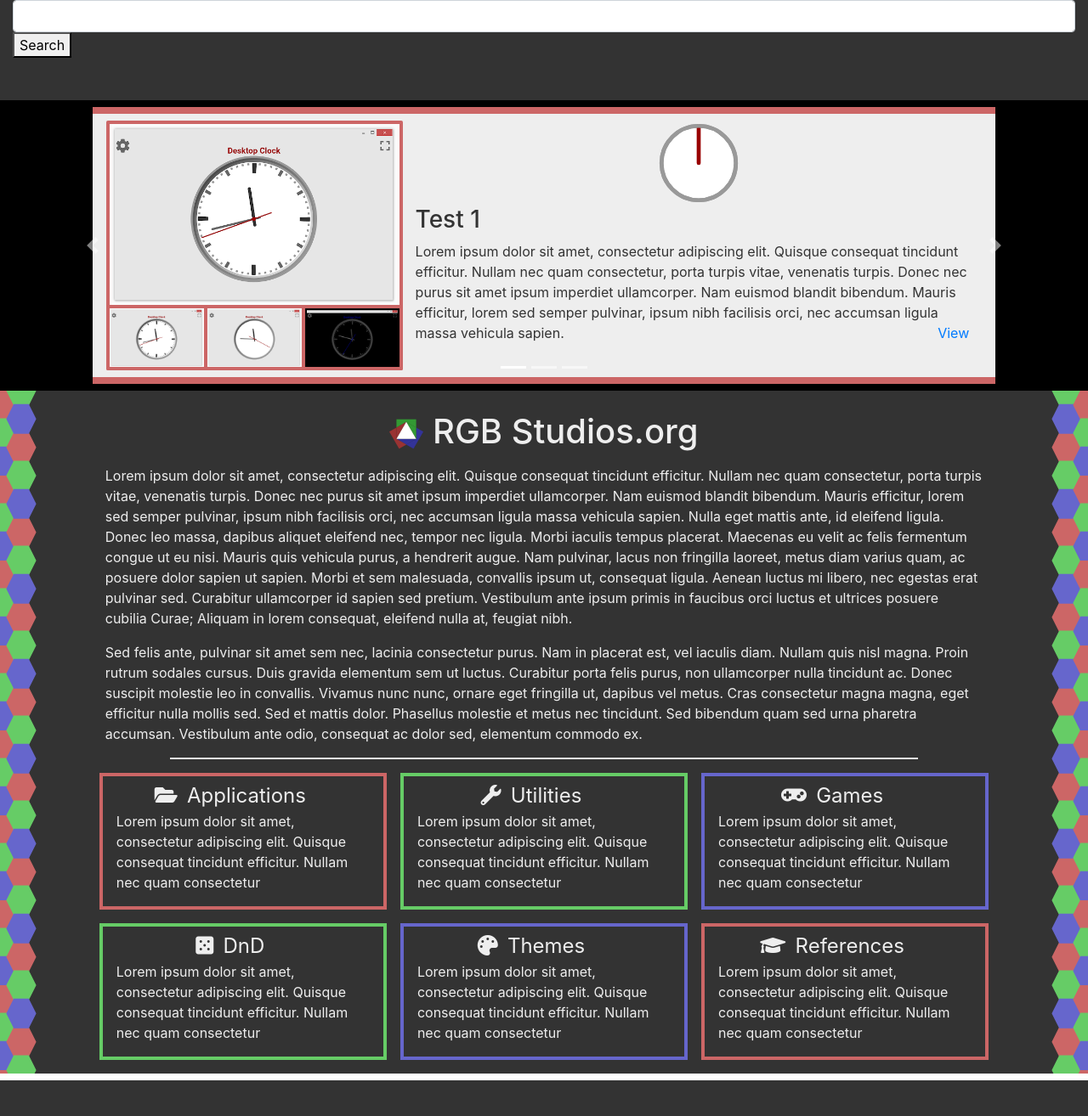
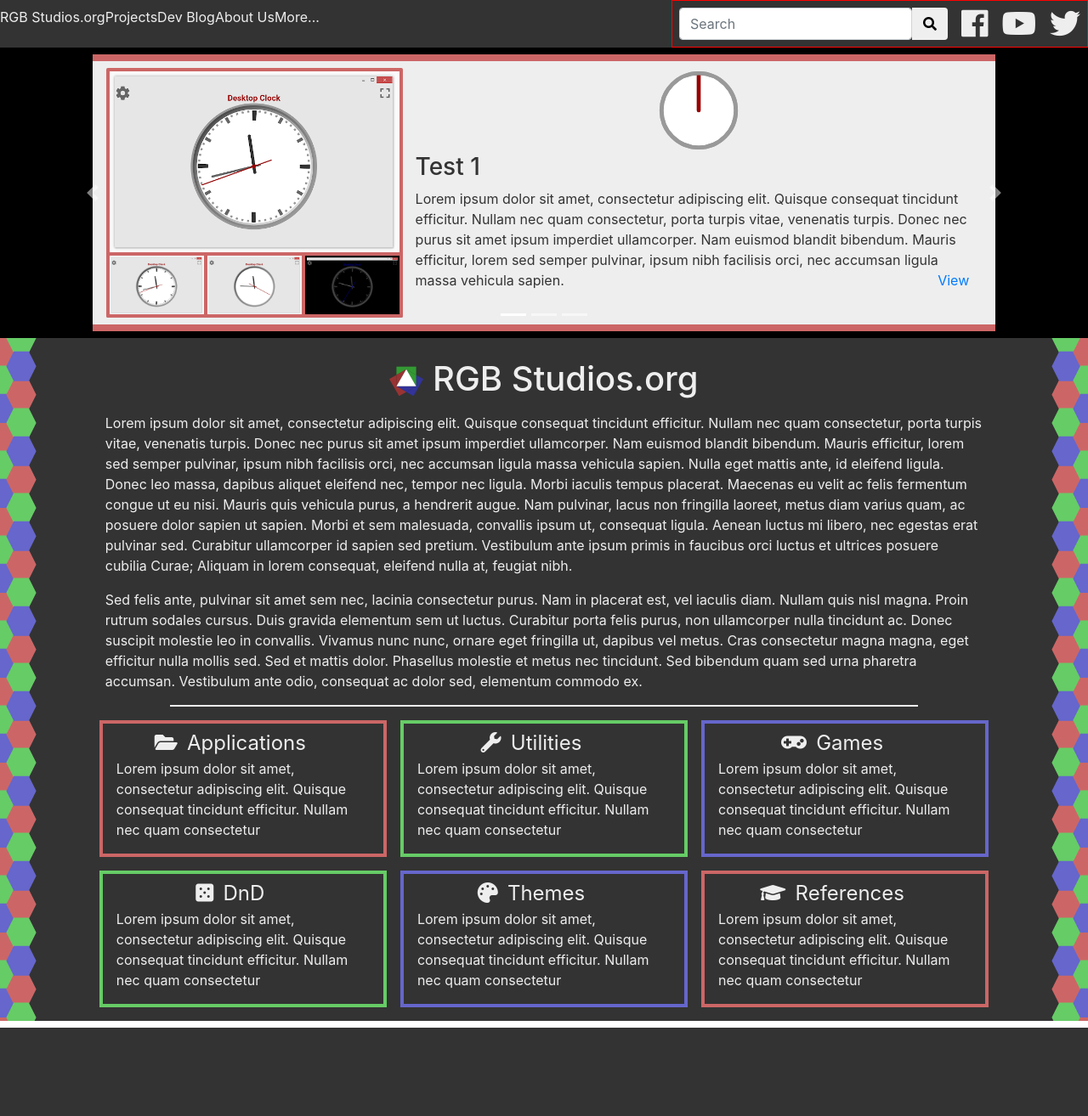
Before and after one commit to rgbstudios/rgb-4.0-alpha, a Jekyll site: the page built from index.html, in a window 1280 px wide. Shown: the whole page at 85% size. Built offline with Jekyll 4.4.1, drawn with Linux system fonts in a browser that asks for light colours; nearby versions of some CDN libraries; after the commit the page ends 1252 px from its top, so only the background shows below that.

Commit message:
Header Alpha

```diff
--- a/_includes/header.html
+++ b/_includes/header.html
@@ -1,8 +1,45 @@
-<div class="container-fluid">
-  <form id="prospects_form">
-    <input class="form-control" type="text" name="query" id="query">
-    <button  id="search" type="submit">Search</button>
-  </form>
+<div class="container-fluid p-0">
+  <nav class="navbar p-0 m-0">
+    <div class="nav-item">
+      <p class="rgb-light">RGB Studios.org</p>
+    </div>
+    <div class="nav-item">
+      <p class="rgb-light">Projects</p>
+    </div>
+    <div class="nav-item">
+      <p class="rgb-light">Dev Blog</p>
+    </div>
+    <div class="nav-item">
+      <p class="rgb-light">About Us</p>
+    </div>
+    <div class="nav-item">
+      <p class="rgb-light">More...</p>
+    </div>
+
+    <nav class="navbar ml-auto px-0 py-2" style="border: 1px solid red">
+      <form id="prospects_form" class="nav-item form-inline  mx-2">
+        <input class="form-control d-inline-block" type="text" name="query" id="query" placeholder="Search">
+        <button class="btn" id="search" type="submit" style="border-top-left-radius: 0; border-bottom-left-radius: 0">
+          <i class="fas fa-search"></i>
+        </button>
+      </form>
+      <div class="nav-item mx-2">
+        <a href="">
+          <i class="fab fa-facebook rgb-light" style="font-size: 36px"></i>
+        </a>
+      </div>
+      <div class="nav-item mx-2">
+        <a href="">
+          <i class="fab fa-youtube rgb-light" style="font-size: 36px"></i>
+        </a>
+      </div>
+      <div class="nav-item mx-2">
+        <a href="">
+          <i class="fab fa-twitter rgb-light" style="font-size: 36px"></i>
+        </a>
+      </div>
+    </nav>
+  </nav>
 </div>
 
 <script>
@@ -11,7 +48,3 @@ $("#prospects_form").submit(function(e) {
   window.location.href = "{{ site.baseurl }}/search/?query=" + $("#query").val();
 });
 </script>
-
-
-<div style="height: 50px;">
-</div>
```
